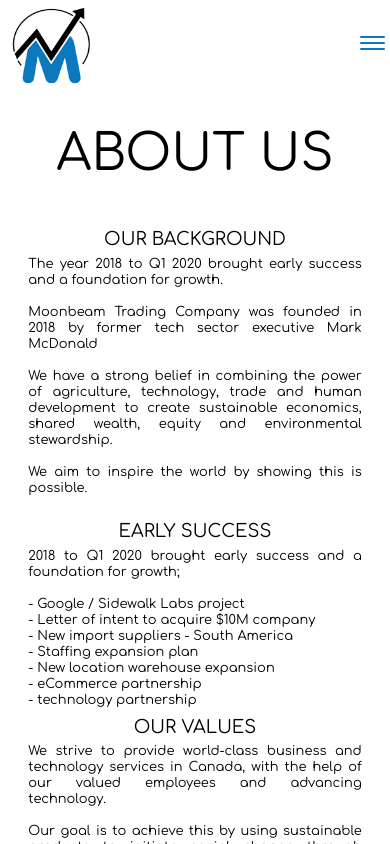
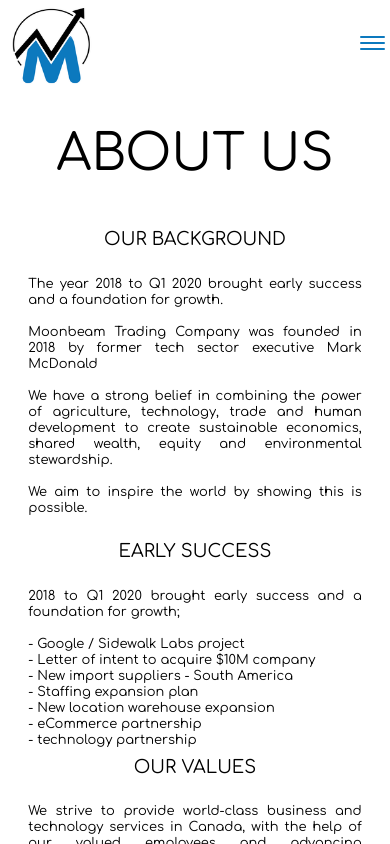
Before and after one commit to rphillipsosei/moonbeam-react, a React (Create React App) app: page /about in a window 390 px wide. Shown: the top 844 px of the page. Built offline with nearby package versions, Linux system fonts and the light colour scheme.

Commit message:
media queries about pg

```diff
--- a/src/pages/About.jsx
+++ b/src/pages/About.jsx
@@ -115,7 +115,7 @@ export default function About() {
 const AboutContent = styled.div`
   height: 100%;
   padding: 1rem 0;
-  width: 100%;
+  // width: 100%;
   display: flex;
   align-items: center;
   justify-content: flex-start;
@@ -167,7 +167,7 @@ width: 90%;
 margin-top: -2rem;
 h3 {
   font-size: 18px;
-  margin-bottom: -1rem
+  // margin-bottom: -1rem
 }
 }
 `
@@ -185,9 +185,12 @@ padding: 0 1rem;
 `
 const LandBack = styled.div`
 font-style: italic;
-max-height: 200px;
+
+@media (max-width: 800px) {
+  max-height: 200px;
 overflow: scroll;
-
+overflow-x: hidden;
+}
 h3 {
   font-size: 18px;
 }
```
